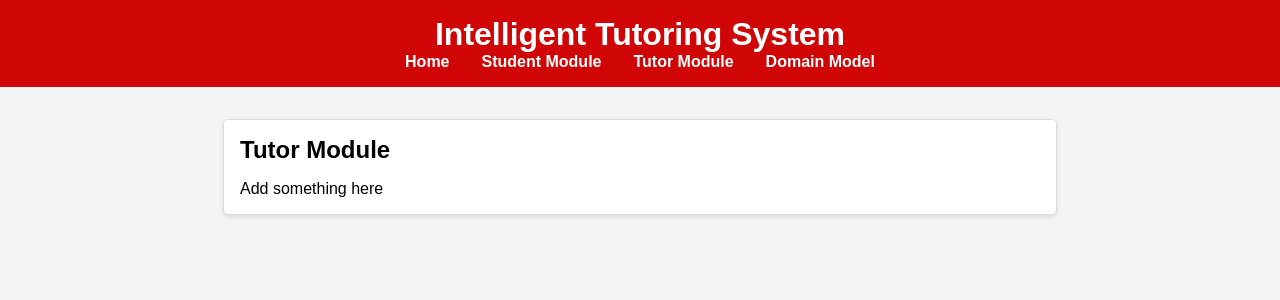
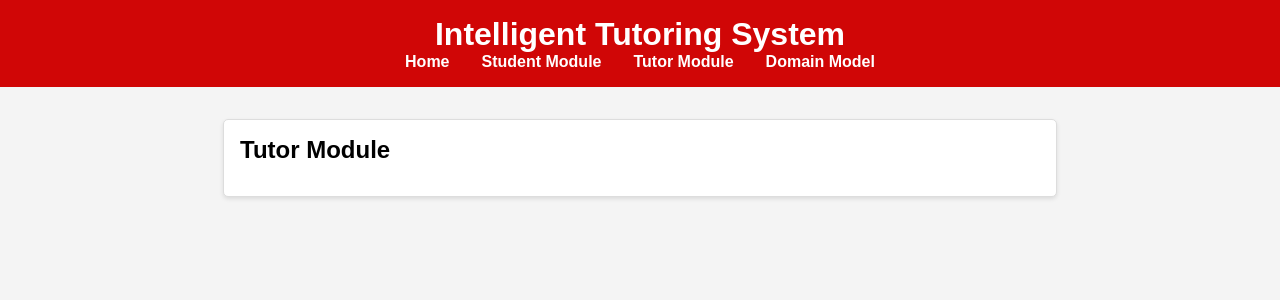
Before and after one commit to brightkingpin/intelligent-tutoring-system-app, a React (Create React App) app: page /tutor in a window 1280 px wide. Shown: the top 300 px of the page. Built offline with nearby package versions, Linux system fonts and the light colour scheme.

Commit message:
Done with assignment

```diff
--- a/src/components/TutorModule.js
+++ b/src/components/TutorModule.js
@@ -4,7 +4,7 @@ const TutorModule = () => {
   return (
     <div className="module"> {/* Apply the generalized CSS class for styling */}
       <h2>Tutor Module</h2>
-      <p>Add something here</p>
+      {/* Add your content and interactions for the tutor module */}
     </div>
   );
 };
```
Also changed, not shown: 1 other file (tests, documents, lock files or other folders).
